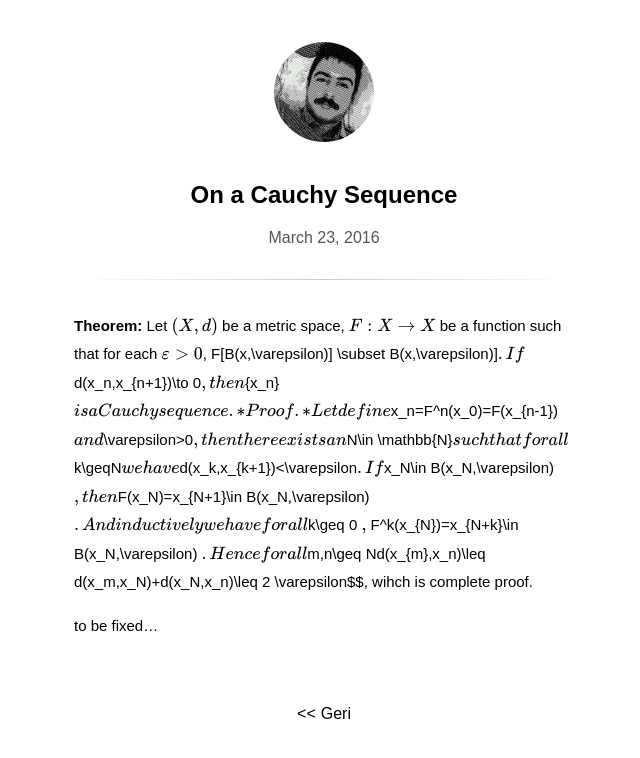
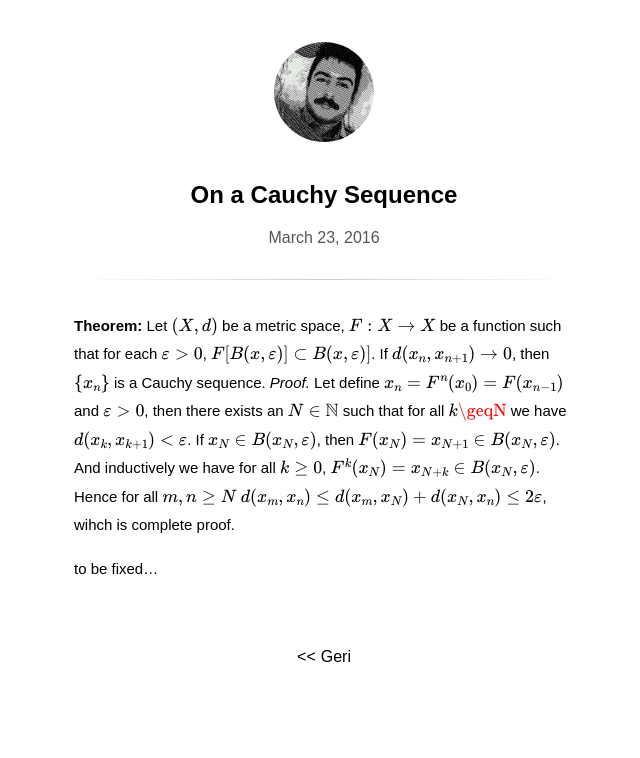
Before and after one commit to hakanergul/hakanergul.github.io, a Jekyll site: the page built from _posts/2016-03-23-on-a-cauchy-sequence.md, in a window 1280 px wide. Shown: the top 758 px of the page, without its empty margins (316-956 px from the left). Built offline with Jekyll 4.4.1, drawn with Linux system fonts in a browser that asks for light colours; some web fonts are replaced; formulas are drawn with MathJax 3; comment, search, counter and statistics services are not loaded.

```diff
--- a/_posts/2016-03-23-on-a-cauchy-sequence.md
+++ b/_posts/2016-03-23-on-a-cauchy-sequence.md
@@ -4,7 +4,7 @@ updated: 2016-03-23 16:02
 ---
 
 
-**Theorem:** Let $$(X,d)$$ be a metric space, $$F:X\to X$$ be a function such that for each $$\varepsilon>0$$, F[B(x,\varepsilon)] \subset B(x,\varepsilon)]$$. If  $$d(x_n,x_{n+1})\to 0$$, then $$\{x_n\}$$ is a Cauchy sequence.
+**Theorem:** Let $$(X,d)$$ be a metric space, $$F:X\to X$$ be a function such that for each $$\varepsilon>0$$, $$F[B(x,\varepsilon)] \subset B(x,\varepsilon)]$$. If  $$d(x_n,x_{n+1})\to 0$$, then $$\{x_n\}$$ is a Cauchy sequence.
 *Proof.*
 Let define $$x_n=F^n(x_0)=F(x_{n-1})$$ and $$\varepsilon>0$$, then there exists an $$N\in \mathbb{N}$$ such that for all $$k\geqN$$ we have $$d(x_k,x_{k+1})<\varepsilon$$. If $$x_N\in B(x_N,\varepsilon)$$, then $$F(x_N)=x_{N+1}\in B(x_N,\varepsilon)$$. And inductively we have for all $$k\geq 0 $$, $$ F^k(x_{N})=x_{N+k}\in B(x_N,\varepsilon) $$. Hence for all $$m,n\geq N$$ $$d(x_{m},x_n)\leq d(x_m,x_N)+d(x_N,x_n)\leq 2 \varepsilon$$, wihch is complete proof.
 
```
